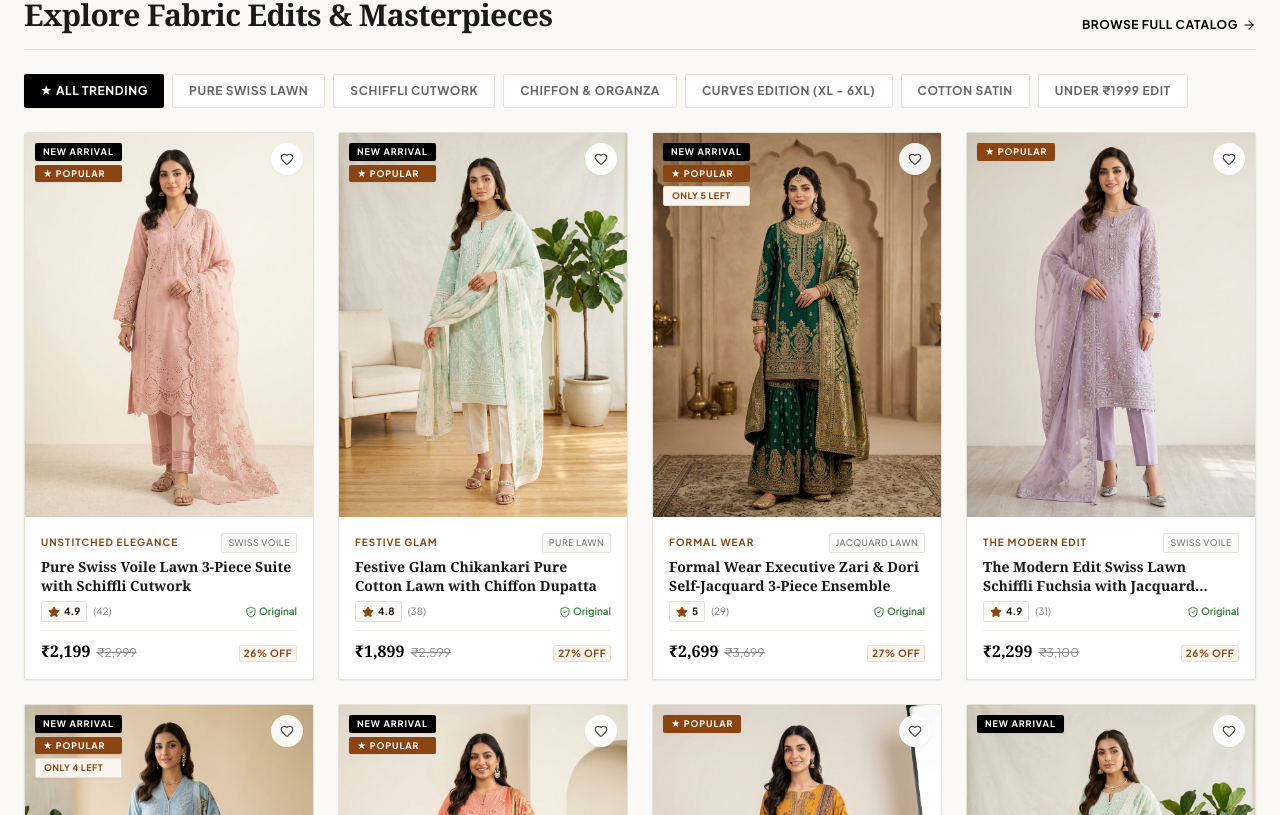
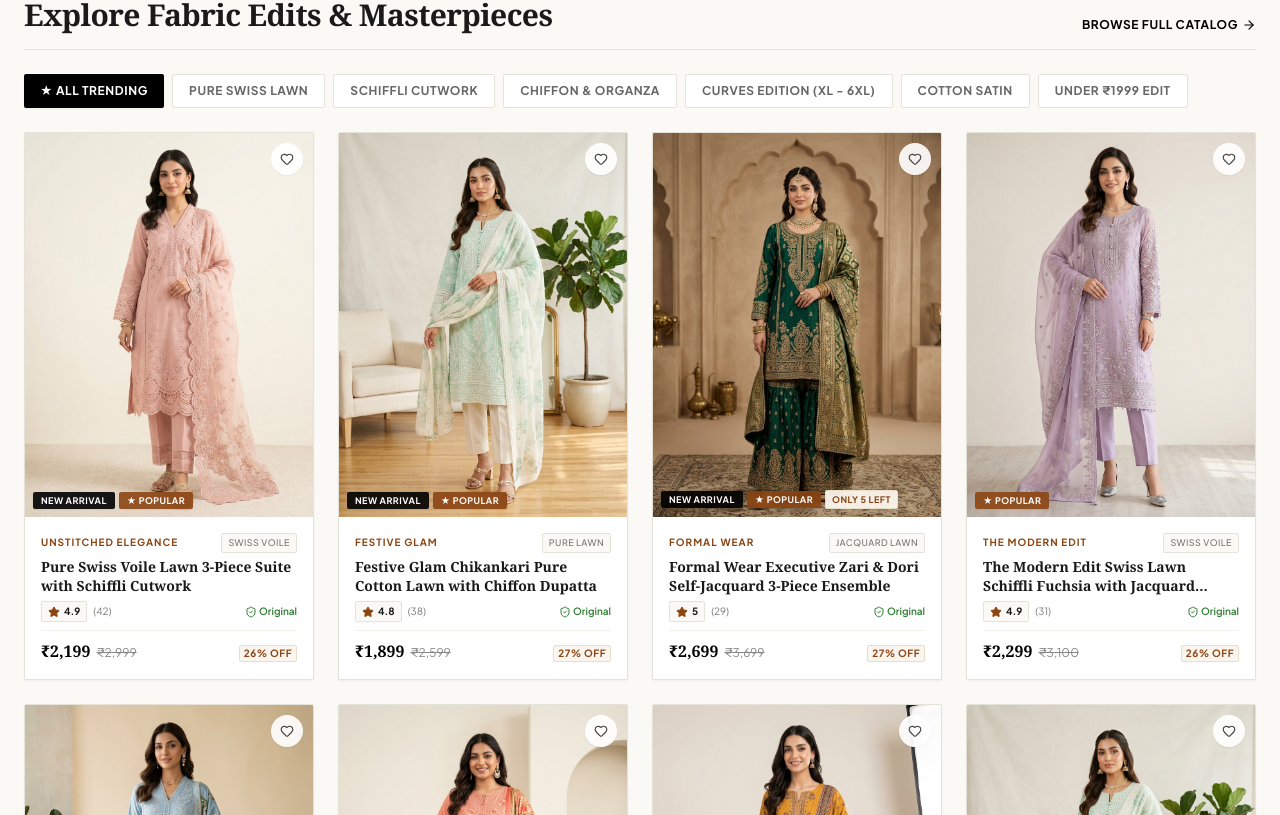
Before and after one commit to smfaraz/unstiched, a Next.js app: page / in a window 1280 px wide. Shown: the part 2245-3060 px from the top of the page. Built offline with nearby package versions, Linux system fonts and the light colour scheme; a web font is replaced by a local one.

Commit message:
feat(ui): move New Arrival, Popular, and Stock badges to the bottom of the product image

```diff
--- a/components/ProductCard.tsx
+++ b/components/ProductCard.tsx
@@ -91,20 +91,24 @@ export default function ProductCard({ product }: ProductCardProps) {
           )}
         </Link>
 
-        {/* Top Badges */}
-        <div className="absolute top-2.5 left-2.5 flex flex-col gap-1 z-10 pointer-events-none">
+        {/* Bottom Photo Badges */}
+        <div
+          className={`absolute bottom-2 left-2 flex items-center gap-1 z-10 pointer-events-none flex-wrap transition-opacity duration-200 ${
+            isHovered ? 'opacity-0 sm:opacity-0' : 'opacity-100'
+          }`}
+        >
           {product.isNewArrival && (
-            <span className="bg-black text-white text-[9px] font-bold px-2 py-0.5 rounded-xs uppercase tracking-widest shadow-xs">
+            <span className="bg-black/90 backdrop-blur-xs text-white text-[8.5px] sm:text-[9px] font-bold px-1.5 sm:px-2 py-0.5 rounded-xs uppercase tracking-wider shadow-xs">
               New Arrival
             </span>
           )}
           {product.isBestseller && (
-            <span className="bg-[#8B4513] text-white text-[9px] font-bold px-2 py-0.5 rounded-xs uppercase tracking-widest shadow-xs">
+            <span className="bg-[#8B4513]/90 backdrop-blur-xs text-white text-[8.5px] sm:text-[9px] font-bold px-1.5 sm:px-2 py-0.5 rounded-xs uppercase tracking-wider shadow-xs">
               ★ Popular
             </span>
           )}
           {product.stockCount <= 5 && (
-            <span className="bg-[#FAF5EE] text-[#8B4513] text-[9px] font-bold px-2 py-0.5 rounded-xs uppercase tracking-wider border border-[#E8DFC8] shadow-xs">
+            <span className="bg-[#FAF5EE]/95 text-[#8B4513] text-[8.5px] sm:text-[9px] font-bold px-1.5 py-0.5 rounded-xs uppercase tracking-wider border border-[#E8DFC8] shadow-xs">
               Only {product.stockCount} Left
             </span>
           )}
```
Also changed, not shown: 1 other file (tests, documents, lock files or other folders).
